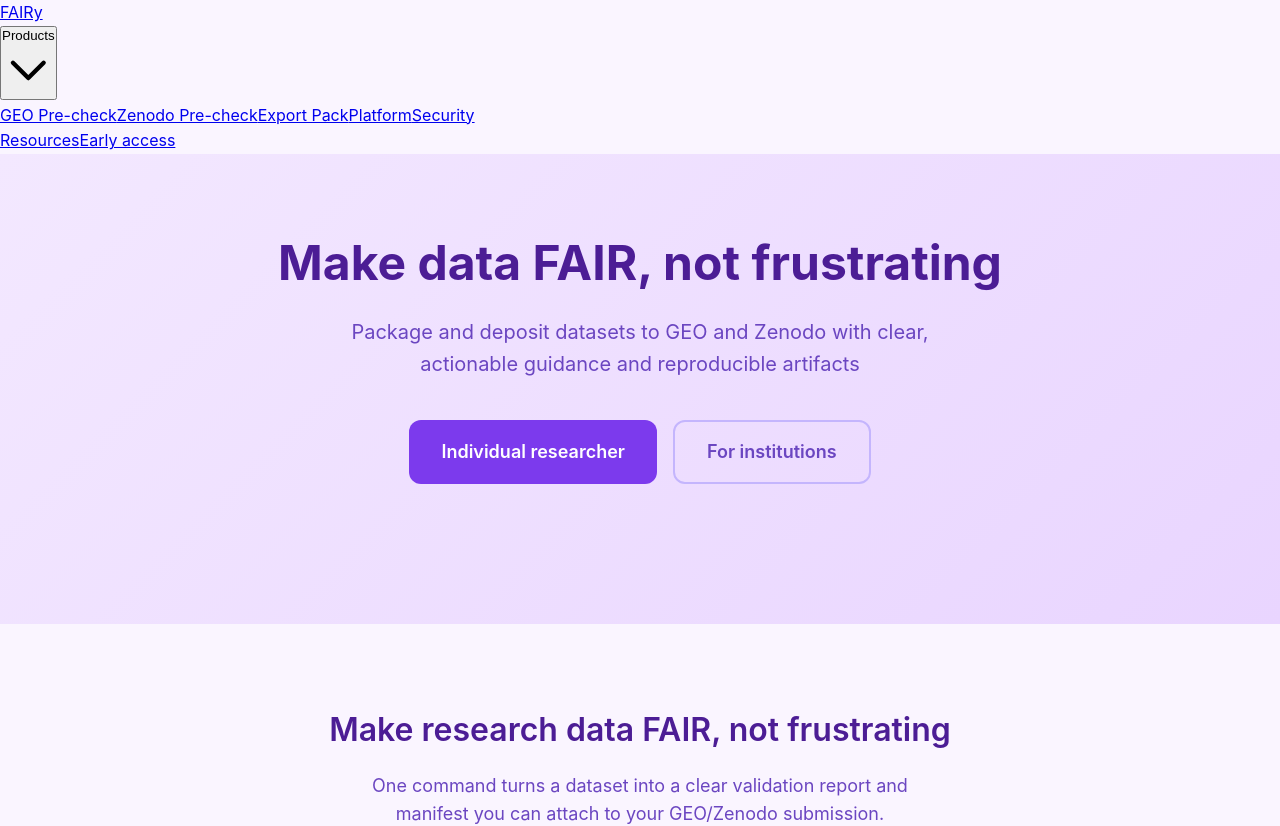
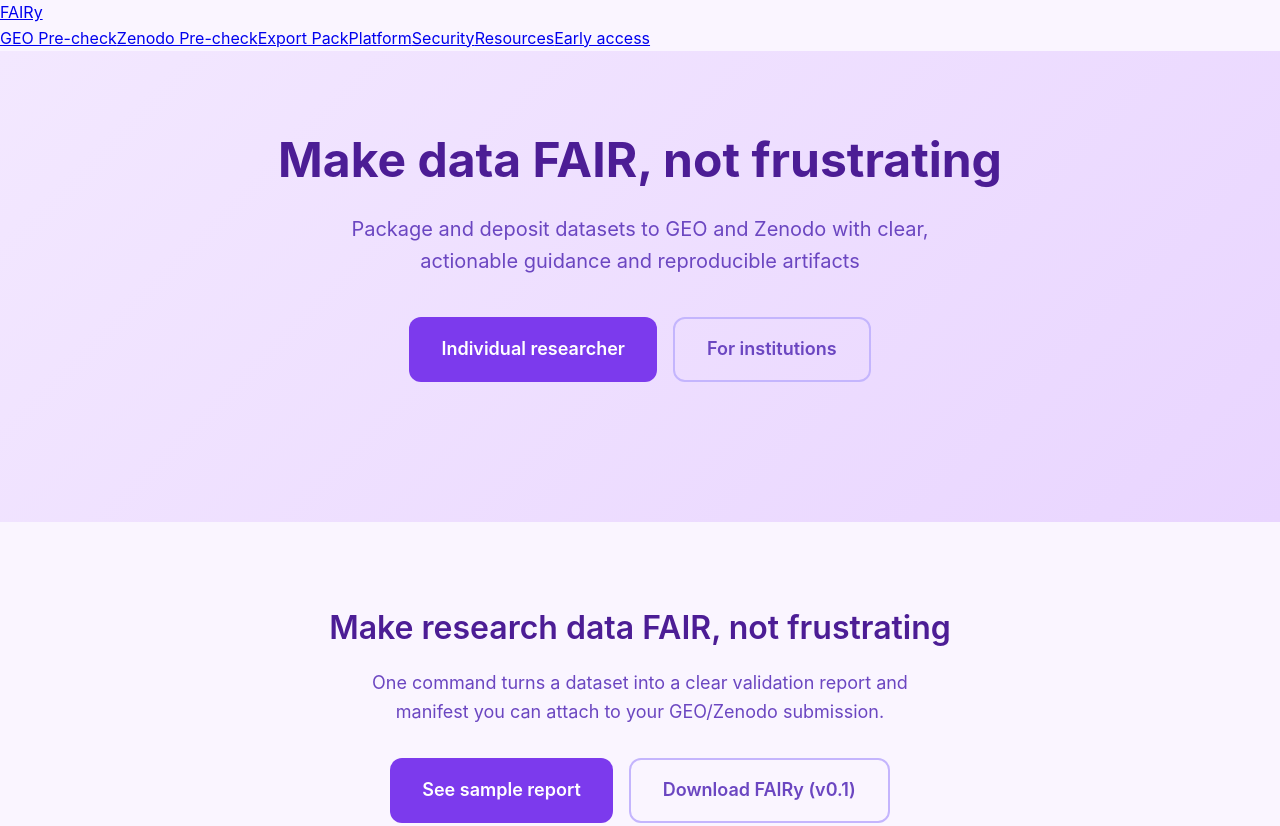
Before and after one commit to yuummmer/fairy-site, a Next.js app: page / in a window 1280 px wide. Shown: the top 826 px of the page. Built offline with nearby package versions, Linux system fonts and the light colour scheme.

Commit message:
Remove Products dropdown from header navigation
- Removed the gray Products box with down arrow
- Reverted to individual navigation links
- Improves header clarity and removes non-functional dropdown

```diff
--- a/src/app/layout.tsx
+++ b/src/app/layout.tsx
@@ -21,26 +21,14 @@
         <header className="sticky top-0 z-50 bg-white/80 backdrop-blur border-b">
           <nav className="mx-auto max-w-6xl px-4 py-3 flex items-center justify-between">
             <a href="/" className="font-semibold tracking-tight">FAIRy</a>
-            <div className="flex gap-6 text-sm items-center">
-              <div className="relative group">
-                <button className="flex items-center gap-1 hover:text-zinc-600 transition-colors">
-                  Products
-                  <svg className="w-4 h-4" fill="none" stroke="currentColor" viewBox="0 0 24 24">
-                    <path strokeLinecap="round" strokeLinejoin="round" strokeWidth={2} d="M19 9l-7 7-7-7" />
-                  </svg>
-                </button>
-                <div className="absolute top-full left-0 mt-2 w-48 bg-white border border-zinc-200 rounded-lg shadow-lg opacity-0 invisible group-hover:opacity-100 group-hover:visible transition-all duration-200 z-50">
-                  <div className="py-2">
-                    <a href="/geo-precheck" className="block px-4 py-2 text-sm hover:bg-zinc-50 transition-colors">GEO Pre-check</a>
-                    <a href="/zenodo-precheck" className="block px-4 py-2 text-sm hover:bg-zinc-50 transition-colors">Zenodo Pre-check</a>
-                    <a href="/export-pack" className="block px-4 py-2 text-sm hover:bg-zinc-50 transition-colors">Export Pack</a>
-                    <a href="/platform" className="block px-4 py-2 text-sm hover:bg-zinc-50 transition-colors">Platform</a>
-                    <a href="/security" className="block px-4 py-2 text-sm hover:bg-zinc-50 transition-colors">Security</a>
-                  </div>
-                </div>
-              </div>
+            <div className="flex gap-6 text-sm">
+              <a href="/geo-precheck">GEO Pre-check</a>
+              <a href="/zenodo-precheck">Zenodo Pre-check</a>
+              <a href="/export-pack">Export Pack</a>
+              <a href="/platform">Platform</a>
+              <a href="/security">Security</a>
               <a href="/resources">Resources</a>
-              <a href="/early-access" className="px-3 py-1.5 rounded-full bg-black text-white hover:bg-zinc-900 transition-colors">Early access</a>
+              <a href="/early-access" className="px-3 py-1.5 rounded-full bg-black text-white">Early access</a>
             </div>
           </nav>
         </header>
```
